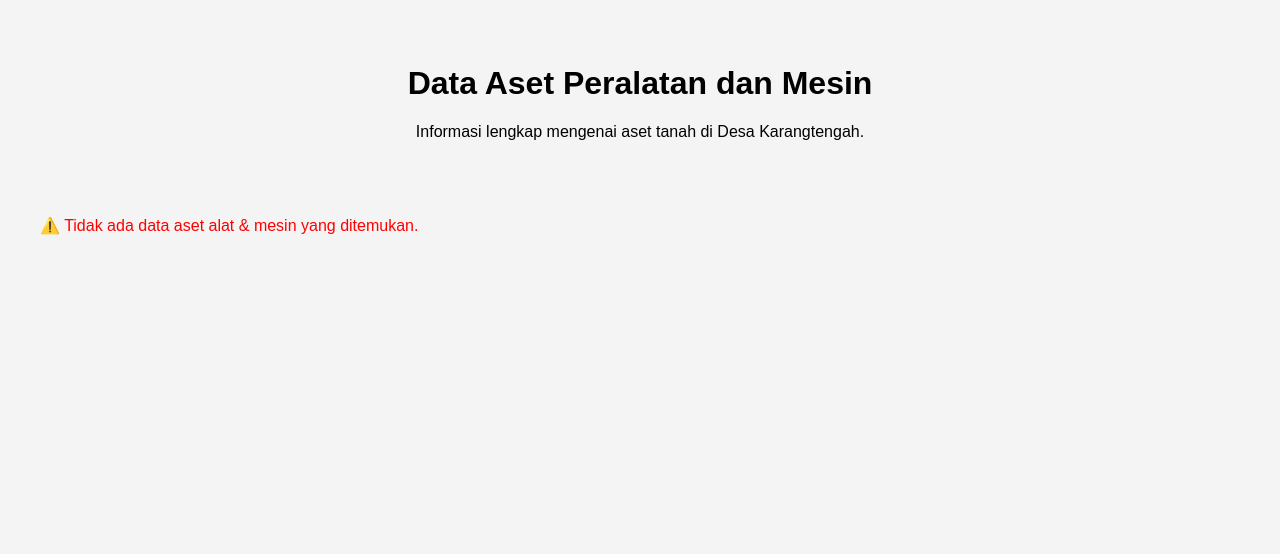
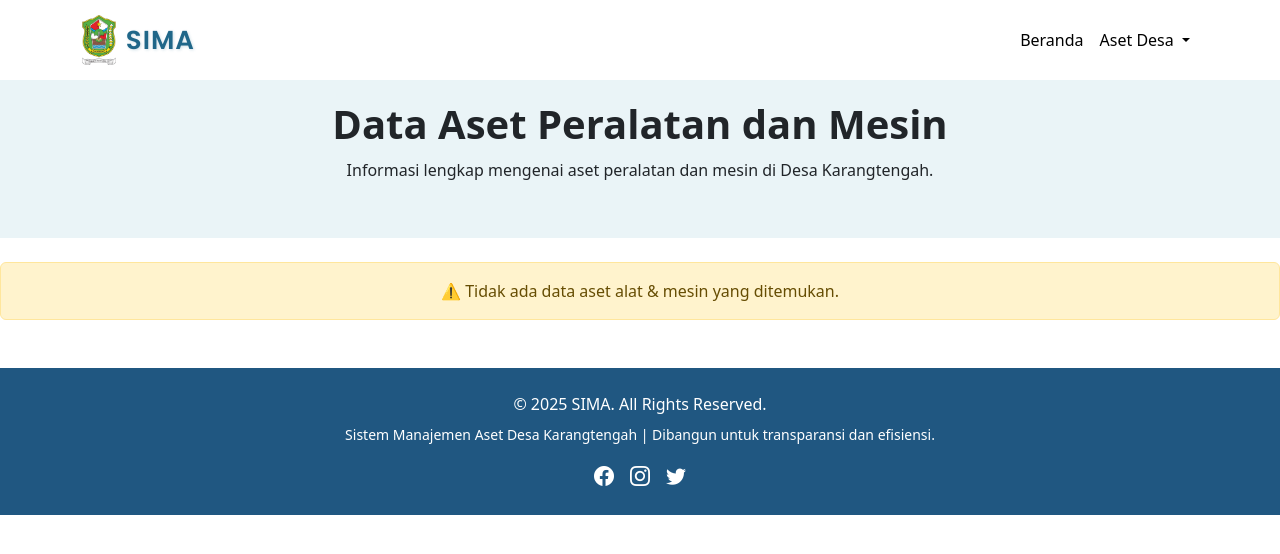
Before and after one commit to bellputrii/visitorAsetDesa, a CodeIgniter 4 app: the page made by app/Views/aset_alat_mesin.php in a window 1280 px wide. Shown: the top 554 px of the page. Run offline with PHP 8.4 and a stand-in for CodeIgniter, Linux system fonts and the light colour scheme; the template is opened without the code that fills it, so the values that code supplies are empty; some libraries are stand-ins or nearby versions.

Commit message:
Modifikasi views

```diff
--- a/app/Views/aset_alat_mesin.php
+++ b/app/Views/aset_alat_mesin.php
@@ -1,92 +1,81 @@
-<!DOCTYPE html>
-<html lang="id">
-<head>
-    <meta charset="UTF-8">
-    <meta name="viewport" content="width=device-width, initial-scale=1.0">
-    <title>Data Aset Alat & Mesin</title>
+<?= $this->include('templates/header') ?>
+
 <style>
-        body {
-            font-family: Arial, sans-serif;
-            margin: 20px;
-            padding: 0;
-            background-color: #f4f4f4;
-        }
+    /* Hero biar gak ketiban header */
     .hero {
-            position: relative;
-            width: 100%;
-            height: 20vh;
-            display: flex;
-            align-items: center;
-            justify-content: center;
+        padding: 100px 20px 40px 20px; /* atasnya dibesarin */
         text-align: center;
-            color: black;
-        }
-        .container {
-            max-width: 1200px;
-            margin: auto;
-            padding: 20px;
-        }
-        .grid {
-            display: grid;
-            grid-template-columns: repeat(auto-fit, minmax(300px, 1fr));
-            gap: 20px;
-        }
-        .card {
-     background: linear-gradient(135deg, #206789, #98D2C0); /* Dari biru tua ke hijau toska */
-     border-radius: 12px;
-     box-shadow: 0 5px 10px rgba(0, 0, 0, 0.2);
-     padding: 20px;
-     transition: transform 0.3s ease, box-shadow 0.3s ease;
-     color: white;
+        background-color: #eaf4f7;
     }
 
-     .card:hover {
-     transform: translateY(-5px);
-     box-shadow: 0 8px 16px rgba(0, 0, 0, 0.25);
-     background: linear-gradient(135deg, #174A6F, #78C5AD); /* Biru lebih gelap ke hijau lebih cerah */
-     }
-
-     .card h3 {
-     font-size: 20px;
+    .hero-content h1 {
         font-weight: bold;
         margin-bottom: 10px;
     }
 
-     .card p {
-     font-size: 14px;
-     margin: 5px 0;
+    .table-container {
+        max-width: 1000px;
+        margin: 0 auto;
+        padding: 20px;
+        background-color: #ffffff;
+        border-radius: 10px;
+        box-shadow: 0 0 10px rgba(0,0,0,0.05);
+    }
+
+    /* Optional: Sticky Header Tabel */
+    .table thead th {
+        position: sticky;
+        top: 0;
+        background-color: #212529;
         color: #fff;
+        z-index: 1;
     }
 </style>
-</head>
-<body>
+
 <div class="hero">
-        <div class="overlay"></div>
     <div class="hero-content">
         <h1>Data Aset Peralatan dan Mesin</h1>
-            <p>Informasi lengkap mengenai aset tanah di Desa Karangtengah.</p>
+        <p>Informasi lengkap mengenai aset peralatan dan mesin di Desa Karangtengah.</p>
     </div>
 </div>
 
-    <div class="container">
 <?php if (empty($aset_alat_mesin)): ?>
-            <p style="color: red;">⚠️ Tidak ada data aset alat & mesin yang ditemukan.</p>
+    <div class="alert alert-warning mt-4 text-center">
+        ⚠️ Tidak ada data aset alat & mesin yang ditemukan.
+    </div>
 <?php else: ?>
-            <div class="grid">
-                <?php foreach ($aset_alat_mesin as $aset): ?>
-                    <div class="card">
-                        <h3><?= esc($aset['nama_aset'] ?? 'Nama tidak tersedia') ?></h3>
-                        <p><strong>Kode Aset:</strong> <?= esc($aset['kode_aset'] ?? 'N/A') ?></p>
-                        <p><strong>NUP Aset:</strong> <?= esc($aset['nup_aset'] ?? 'N/A') ?></p>
-                        <p><strong>Kategori:</strong> <?= esc($aset['kategori_aset'] ?? 'Tidak diketahui') ?></p>
-                        <p><strong>Tahun Pengadaan:</strong> <?= esc($aset['tahun_pengadaan'] ?? 'N/A') ?></p>
-                        <p><strong>Merk:</strong> <?= esc($aset['merk'] ?? 'Tidak tersedia') ?></p>
-                        <p><strong>Bahan:</strong> <?= esc($aset['bahan'] ?? 'Tidak tersedia') ?></p>
-                        <p><strong>Perolehan:</strong> <?= esc($aset['perolehan'] ?? 'Tidak tersedia') ?></p>
+    <div class="table-container mt-4">
+        <div class="table-responsive">
+            <table class="table table-bordered table-striped table-hover">
+                <thead class="table-dark">
+                    <tr>
+                        <th>No</th>
+                        <th>Nama Aset</th>
+                        <th>Kode Aset</th>
+                        <th>NUP Aset</th>
+                        <th>Tahun Pengadaan</th>
+                        <th>Merk</th>
+                        <th>Bahan</th>
+                        <th>Perolehan</th>
+                    </tr>
+                </thead>
+                <tbody>
+                    <?php $no = 1; foreach ($aset_alat_mesin as $aset): ?>
+                        <tr>
+                            <td><?= $no++ ?></td>
+                            <td><?= esc($aset['nama_aset'] ?? '-') ?></td>
+                            <td><?= esc($aset['kode_aset'] ?? '-') ?></td>
+                            <td><?= esc($aset['nup_aset'] ?? '-') ?></td>
+                            <td><?= esc($aset['tahun_pengadaan'] ?? '-') ?></td>
+                            <td><?= esc($aset['merk'] ?? '-') ?></td>
+                            <td><?= esc($aset['bahan'] ?? '-') ?></td>
+                            <td><?= esc($aset['perolehan'] ?? '-') ?></td>
+                        </tr>
+                    <?php endforeach; ?>
+                </tbody>
+            </table>
         </div>
-                <?php endforeach; ?>
     </div>
 <?php endif; ?>
-    </div>
-</body>
-</html>
+
+<?= $this->include('templates/footer') ?>
--- a/app/Views/templates/footer.php
+++ b/app/Views/templates/footer.php
@@ -1,6 +1,6 @@
-<footer class="text-white text-center py-4 mt-5" style="background: #205781;">
+<footer class="fixed text-white text-center py-4 mt-5" style="background: #205781;">
     <div class="container">
-        <p class="mb-2">&copy; 2024 iAset. All Rights Reserved.</p>
+        <p class="mb-2">&copy; 2025 SIMA. All Rights Reserved.</p>
         <p class="small">Sistem Manajemen Aset Desa Karangtengah | Dibangun untuk transparansi dan efisiensi.</p>
 
         <!-- Media Sosial -->
--- a/app/Views/templates/header.php
+++ b/app/Views/templates/header.php
@@ -3,38 +3,66 @@
 <head>
     <meta charset="UTF-8">
     <meta name="viewport" content="width=device-width, initial-scale=1.0">
-    <title>Sistem Pengelolaan Data Aset Desa KarangTengah</title>
+    <title><?php echo isset($title) ? $title : "SIMA | Desa Karangtengah"; ?></title>
 
+    <!-- Bootstrap & Animate CSS -->
     <link rel="stylesheet" href="https://cdn.jsdelivr.net/npm/bootstrap@5.3.0/dist/css/bootstrap.min.css">
     <link rel="stylesheet" href="https://cdnjs.cloudflare.com/ajax/libs/animate.css/4.1.1/animate.min.css">
 
+    <!-- Google Font (Optional) -->
+    <link href="https://fonts.googleapis.com/css2?family=Poppins:wght@600&display=swap" rel="stylesheet">
+
     <style>
-        /* Navbar transparan saat di posisi atas */
+        /* Navbar styling */
         .navbar-custom {
             transition: all 0.4s ease-in-out;
-            background: rgba(32, 87, 129, 0.6); /* Biru tua dari logo */
+            background: #ffffff; /* Warna putih untuk tampilan lebih bersih */
+            padding: 10px 0;
         }
 
-        /* Saat scroll, background menjadi solid */
         .navbar-scrolled {
-            background: rgba(32, 87, 129, 0.9) !important;
+            background: #ffffff !important;
             box-shadow: 0px 4px 10px rgba(0, 0, 0, 0.2);
         }
 
-        /* Hover efek */
+        .navbar-brand {
+            display: flex;
+            align-items: center;
+            font-size: 22px;
+            font-weight: bold;
+            color: #206789 !important; /* Warna biru tua dari logo */
+        }
+
+        .navbar-brand img {
+            height: 50px;
+            margin-right: 10px;
+        }
+
+        /* Tulisan SIMA */
+        .sima-text {
+            font-size: 26px;
+            font-weight: 700;
+            color: #206789;
+            letter-spacing: 1px;
+            font-family: 'Poppins', 'Segoe UI', Tahoma, Geneva, Verdana, sans-serif;
+            text-shadow: 1px 1px 3px rgba(32, 103, 137, 0.2);
+            transition: all 0.3s ease;
+        }
+
+        .navbar-brand:hover .sima-text {
+            color: #174f6e;
+            text-shadow: 1px 1px 5px rgba(32, 103, 137, 0.4);
+        }
+
+        /* Warna teks navbar */
         .nav-link {
             font-weight: 500;
+            color: black !important;
             transition: color 0.3s;
         }
 
         .nav-link:hover {
-            color: #98D2C0 !important; /* Warna hijau toska dari logo */
-        }
-
-        /* Warna teks navbar */
-        .navbar-brand,
-        .nav-link {
-            color: white !important;
+            color: rgba(32, 87, 129, 0.6) !important;
         }
 
         /* Dropdown hover effect */
@@ -47,10 +75,11 @@
 <body>
 
 <!-- Navbar -->
-<nav class="navbar navbar-expand-lg navbar-dark navbar-custom fixed-top">
+<nav class="fixed-top navbar navbar-expand-lg navbar-light navbar-custom">
     <div class="container">
-        <a class="navbar-brand d-flex align-items-center" href="<?php echo base_url(); ?>">
-            <img src="<?php echo base_url('assets/images/logo.png'); ?>" alt="Logo" width="160" height="65" class="me-2">
+        <a class="navbar-brand" href="<?php echo base_url(); ?>">
+            <img src="<?php echo base_url('assets/images/logo.png'); ?>" alt="Logo">
+            <span class="sima-text">SIMA</span>
         </a>
         <button class="navbar-toggler" type="button" data-bs-toggle="collapse" data-bs-target="#navbarNav">
             <span class="navbar-toggler-icon"></span>
@@ -61,13 +90,13 @@
                     <a class="nav-link" href="<?php echo base_url(); ?>">Beranda</a>
                 </li>
                 <li class="nav-item dropdown">
-                    <a class="nav-link dropdown-toggle" href="#" id="navbarDropdown" role="button" data-bs-toggle="dropdown" aria-expanded="false">
+                    <a class="nav-link dropdown-toggle" href="#" id="navbarDropdown" role="button" data-bs-toggle="dropdown">
                         Aset Desa
                     </a>
-                    <ul class="dropdown-menu" aria-labelledby="navbarDropdown">
+                    <ul class="dropdown-menu">
                         <li><a class="dropdown-item" href="<?php echo base_url('/aset_tanah'); ?>">Aset Tanah</a></li>
-                        <li><a class="dropdown-item" href="<?php echo base_url('/aset_alat_mesin'); ?>">Aset Peralatan dan Mesin</a></li>
-                        <li><a class="dropdown-item" href="<?php echo base_url('/aset_gedung_bangunan'); ?>">Aset Gedung dan Bangunan</a></li>
+                        <li><a class="dropdown-item" href="<?php echo base_url('/aset_alat_mesin'); ?>">Aset Peralatan & Mesin</a></li>
+                        <li><a class="dropdown-item" href="<?php echo base_url('/aset_gedung_bangunan'); ?>">Aset Gedung & Bangunan</a></li>
                     </ul>
                 </li>
             </ul>
@@ -75,9 +104,11 @@
     </div>
 </nav>
 
+<!-- Bootstrap JS -->
 <script src="https://cdn.jsdelivr.net/npm/bootstrap@5.3.0/dist/js/bootstrap.bundle.min.js"></script>
+
+<!-- Navbar scroll effect -->
 <script>
-    // Navbar berubah saat scroll
     window.addEventListener("scroll", function () {
         var navbar = document.querySelector(".navbar");
         if (window.scrollY > 50) {
--- /dev/null
+++ b/app/Views/templates/template.php
@@ -0,0 +1,5 @@
+<?= $this->include('templates/header') ?>
+
+<?= $this->renderSection('content') ?>
+
+<?= $this->include('templates/footer') ?>
```
Also changed, not shown: app/Views/Beranda.php (+34 -55 lines), app/Views/aset_gedung_bangunan.php (+72 -52 lines), app/Views/aset_tanah.php (+60 -24 lines), app/Views/detail_tanah.php (+82 -37 lines), public/assets/images/logo.png, public/assets/style.css, public/favicon.ico. Lines whose indentation alone changed are shown as unchanged.
